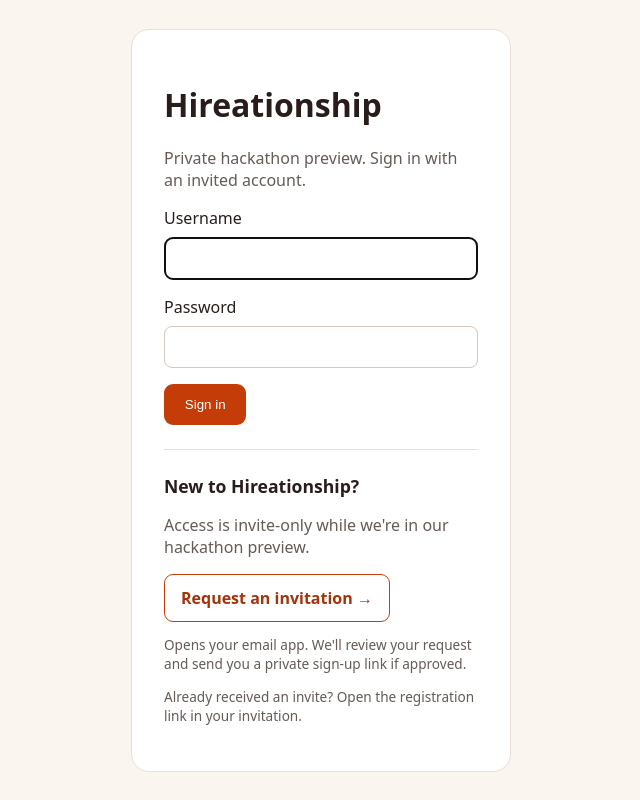
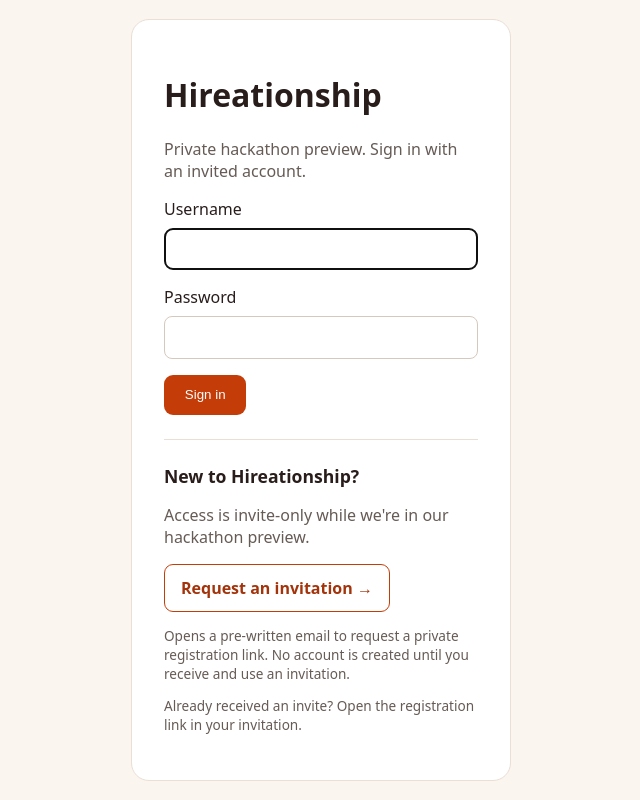
Before and after one commit to itkara/ClaudeBuilderHackathon, a Django app: template templates/login.html in a window 1280 px wide. Shown: the whole page, without its empty margins (319-959 px from the left). Run offline with Django 4.2, Linux system fonts and the light colour scheme; a user stored in the database is signed in; tables that the repository leaves empty hold one stand-in row (values such as "Sample post"); the template is opened without the code that fills it: most values are stand-ins (such as "Sample title", 1, 10 or a date in 2020).

Commit message:
Clarify invite-only signup on login page

```diff
--- a/templates/login.html
+++ b/templates/login.html
@@ -9,7 +9,7 @@
 <p>Access is invite-only while we're in our hackathon preview.</p>
 {% if invite_request_url %}
 <a class="request" href="{{ invite_request_url }}">Request an invitation →</a>
-<p class="small">Opens your email app. We'll review your request and send you a private sign-up link if approved.</p>
+<p class="small">Opens a pre-written email to request a private registration link. No account is created until you receive and use an invitation.</p>
 {% else %}
 <p class="small">Ask the project team or hackathon organisers for a private registration link.</p>
 {% endif %}
```
